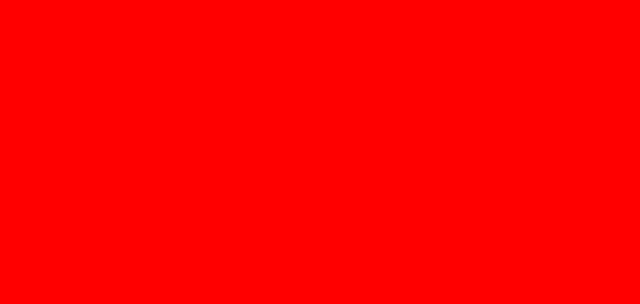
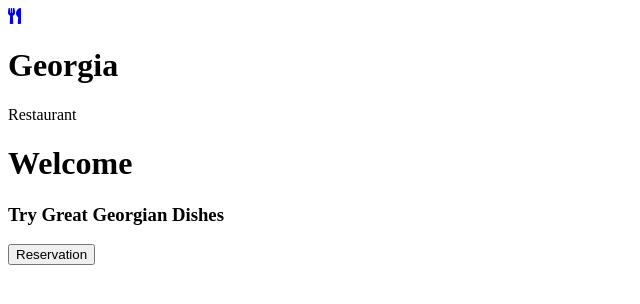
Before and after one commit to ANDRESPLASENCIABORJA/Georgia-Restaurant, a website: page index.html in a window 1280 px wide. Shown: the whole page, without its empty margins (0-640 px from the left). Drawn offline with nearby package versions, Linux system fonts and the light colour scheme; files that its build step writes are made by us from their sources.

Commit message:
addition of correct font awesome link for iconf and header html structure

```diff
--- a/index.html
+++ b/index.html
@@ -7,7 +7,9 @@
     <link rel="stylesheet" href="css/main.css" />
     <link
       rel="stylesheet"
-      href="path/to/font-awesome/css/font-awesome.min.css"
+      href="https://use.fontawesome.com/releases/v5.5.0/css/all.css"
+      integrity="sha384-B4dIYHKNBt8Bc12p+WXckhzcICo0wtJAoU8YZTY5qE0Id1GSseTk6S+L3BlXeVIU"
+      crossorigin="anonymous"
     />
     <link rel="preconnect" href="https://fonts.googleapis.com" />
     <link rel="preconnect" href="https://fonts.gstatic.com" crossorigin />
@@ -19,5 +21,23 @@
   </head>
   <body>
 
+    <!-- Header -->
+    <header class="header">
+        <div class="brand">
+            <a href="#" class="logo"><i class="fas fa-utensils"></i></a>
+            <div>
+                <h1 class="main-name">Georgia</h1>
+                <p class="sub-name">Restaurant</p>
+            </div>
+
+            <div class="header-banner">
+                <h1 class="main-heading">Welcome</h1>
+                <h3 class="sub-heading">Try Great Georgian Dishes</h3>
+                <button type="button" class="main-btn">Reservation</button>
+            </div>
+        </div>
+    </header>
+    <!-- End of header -->
+
   </body>
 </html>
--- a/scss/_layout.scss
+++ b/scss/_layout.scss
@@ -1,6 +1 @@
 // Styles regarding layout and also the ones that wont be reusable
-
-// Change Background color
-body{
-    background-color: red;
-}
```
Also changed, not shown: css/main.css (deleted).
